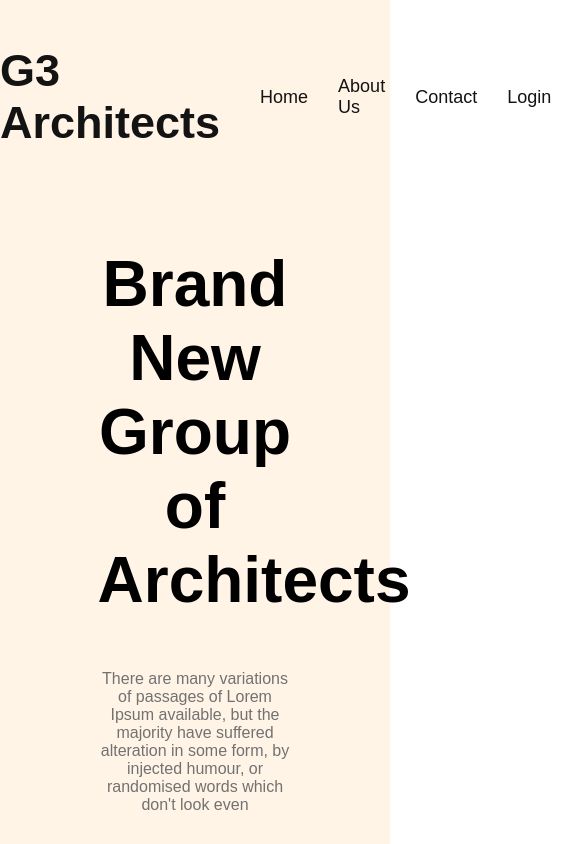
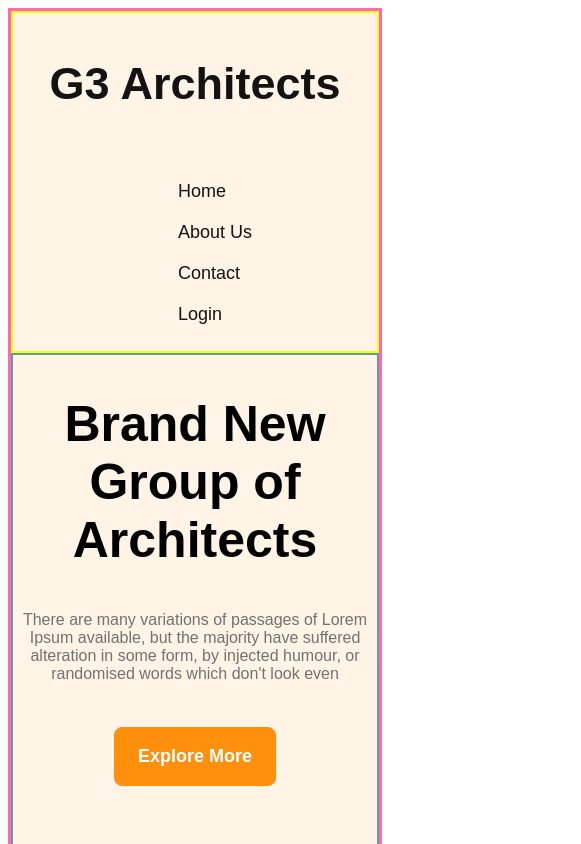
Before and after one commit to Mousamia/assignment-2, a plain HTML site: page index.html in a window 390 px wide. Shown: the top 844 px of the page, 581 px wide, since content can reach past the window. Drawn offline with Linux system fonts and the light colour scheme.

Commit message:
header responsive done

```diff
--- a/style.css
+++ b/style.css
@@ -11,7 +11,7 @@
 /* font */
 body{
     font-family: 'Work Sans', sans-serif;
-    margin: 0;
+    border: 3px solid hotpink;
 }
 
 /* header section starts here */
@@ -25,6 +25,7 @@ nav{
     display: flex;
     justify-content: space-around;
     align-items: center;
+    border: 2px solid yellow;
 }
 
 .nav-logo .logo{
@@ -50,16 +51,19 @@ nav{
 /* header main starts here */
 .header-main{
     text-align: center;
+    border: 2px solid cadetblue;
 }
 
 .header-text{
     width:50%;
     margin: 0 auto;
+
 }
 
 .header-text .header-title{
     font-size: 64px;
     font-weight: 700;
+    margin-top: 50px;
 }
 
 .header-text .header-subtitle{
@@ -70,8 +74,8 @@ nav{
     background-color: var(--orange-color);
     border: 1px solid var(--orange-color);
     border-radius: 8px;
+    color: var(--white-color);
     padding: 25px 20px;
-    color: var(--white-color);
     font-weight: 600;
     font-size: 20px;
     margin: 32px;
@@ -83,3 +87,41 @@ nav{
     margin: 40px auto;
 
 }
+
+/* Responsive code for  small devices */
+
+@media screen and (max-width: 688px) {
+    nav{
+        flex-direction: column;
+    }
+
+    .nav-menu ul{
+        display: block;
+    }
+
+    .nav-menu ul li{
+        padding: 10px 0;
+    }
+
+    .header-main .header-text{
+        width: 100%;
+    }
+
+    .header-text .header-title{
+        font-size: 50px;
+        font-weight: 600;
+        margin-top: 40px;
+    }
+
+    .header-text .header-subtitle{
+        color: #727272;
+        padding: 0 5px;
+    }
+
+    .header-text .btn{
+        padding: 18px  23px;
+        font-size: 18px;
+        margin: 28px;
+    }
+
+}
```
